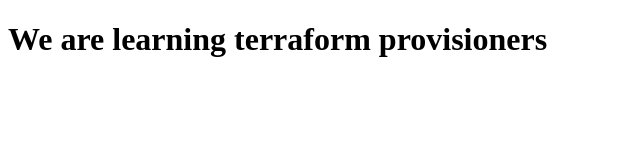
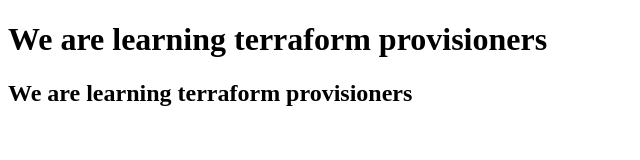
Before and after one commit to sayed-basha/testing-provisioners, a plain HTML site: page index.html in a window 1280 px wide. Shown: the whole page, without its empty margins (0-640 px from the left). Drawn offline with Linux system fonts and the light colour scheme.

Commit message:
Update index.html

```diff
--- a/index.html
+++ b/index.html
@@ -7,5 +7,6 @@
 </head>
 <body>
     <h1>We are learning terraform provisioners</h1>
+    <h2>We are learning terraform provisioners</h2>
 </body>
 </html>
```
